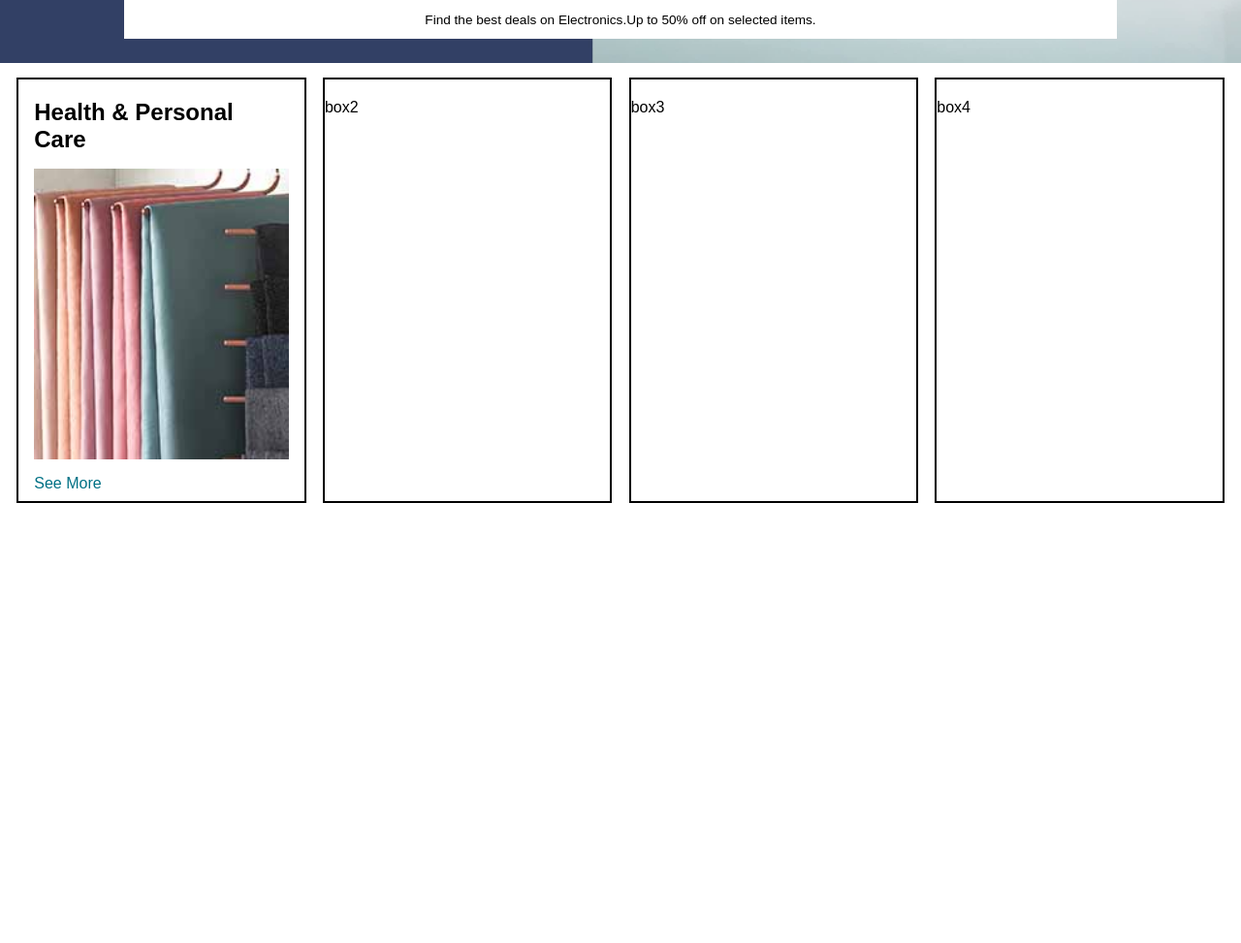
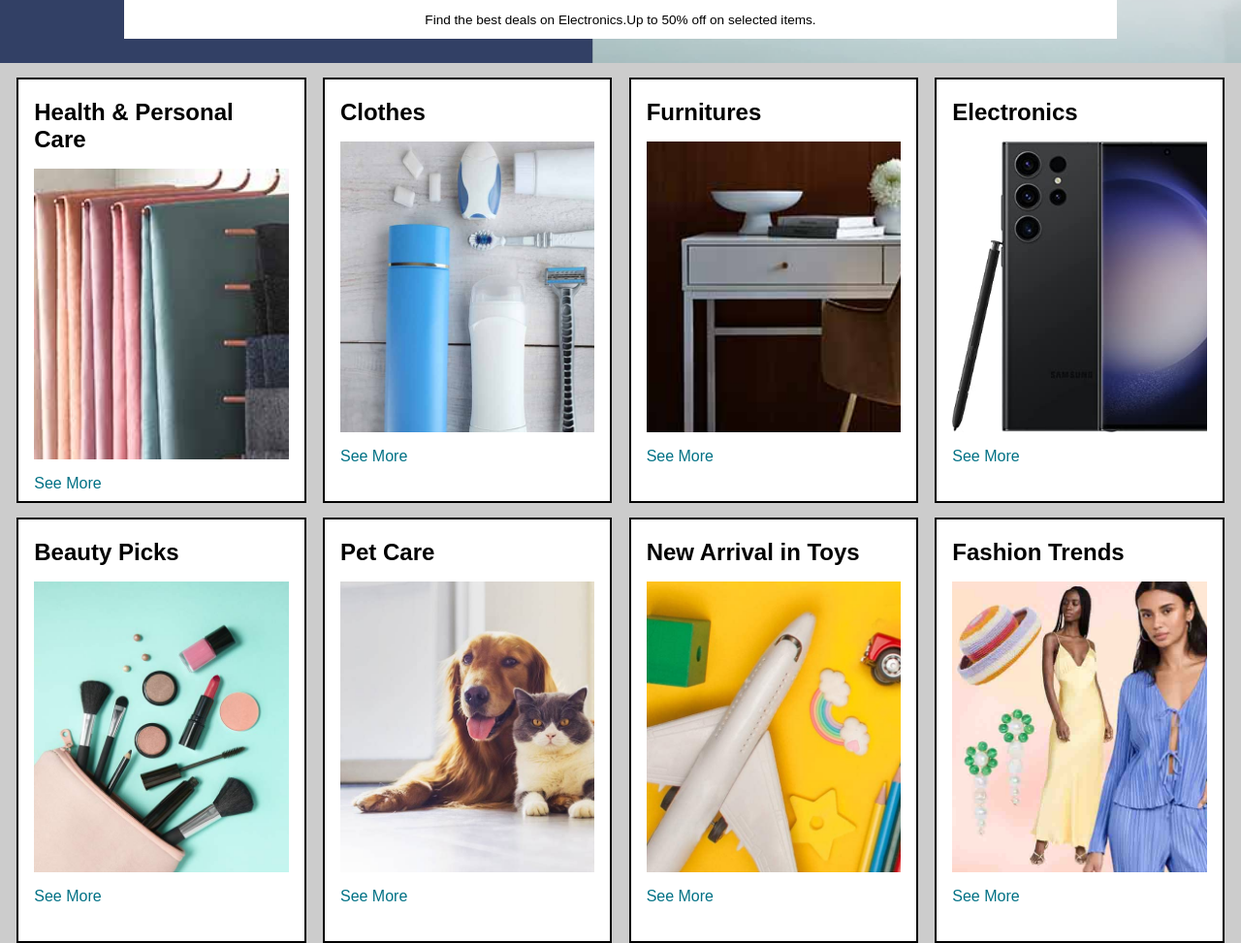
Before and after one commit to isratemma/Amazon-clone, a plain HTML site: page index.html in a window 1280 px wide. Shown: the part 385-1358 px from the top of the page at 97% size. Before the commit the page ends 904 px from the top, so only its background shows below. Drawn offline with Linux system fonts and the light colour scheme.

Commit message:
fourth commit

```diff
--- a/index.html
+++ b/index.html
@@ -72,10 +72,55 @@
             <p>See More</p>
         </div>
         </div>
-        <div class="box2 box">box2</div>
-        <div class="box3 box">box3</div>
-        <div class="box4 box">box4</div>
-
+        <div class="box2 box">
+        <div class="box-content">
+            <h2>Clothes</h2>
+            <div class="box-img" style="background-image: url(box2_image.jpg);"></div>
+            <p>See More</p>
+        </div>
+        </div>
+        <div class="box3 box">
+        <div class="box-content">
+            <h2>Furnitures</h2>
+            <div class="box-img" style="background-image: url(box3_image.jpg);"></div>
+            <p>See More</p>
+        </div>
+        </div>
+        <div class="box4 box">
+        <div class="box-content">
+            <h2>Electronics</h2>
+            <div class="box-img" style="background-image: url(box4_image.jpg);"></div>
+            <p>See More</p>
+        </div>
+        </div>
+        <div class="box1 box">
+            <div class="box-content">
+            <h2>Beauty Picks</h2>
+            <div class="box-img" style="background-image: url(box5_image.jpg);"></div>
+            <p>See More</p>
+        </div>
+        </div>
+        <div class="box2 box">
+        <div class="box-content">
+            <h2>Pet Care</h2>
+            <div class="box-img" style="background-image: url(box6_image.jpg);"></div>
+            <p>See More</p>
+        </div>
+        </div>
+        <div class="box3 box">
+        <div class="box-content">
+            <h2>New Arrival in Toys</h2>
+            <div class="box-img" style="background-image: url(box7_image.jpg);"></div>
+            <p>See More</p>
+        </div>
+        </div>
+        <div class="box4 box">
+        <div class="box-content">
+            <h2>Fashion Trends</h2>
+            <div class="box-img" style="background-image: url(box8_image.jpg);"></div>
+            <p>See More</p>
+        </div>
+        </div>
     </div>
 
 </body>
--- a/style.css
+++ b/style.css
@@ -139,6 +139,8 @@ span{
 .shop-section{
     display: flex;
     justify-content: space-evenly;
+    background-color: #cccccc;
+    flex-wrap: wrap;
 }
 .box{
     border: 2px solid black;
```
